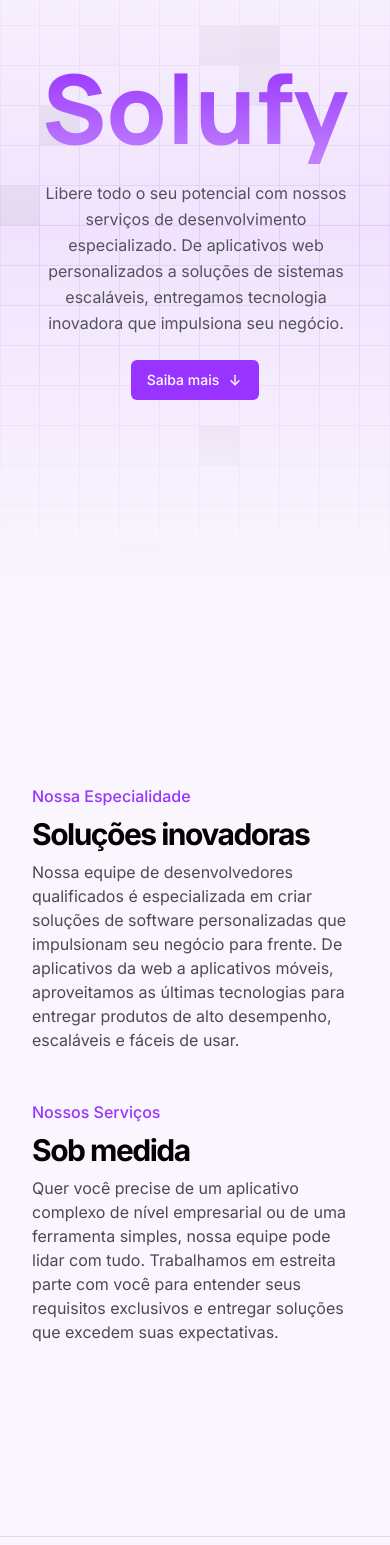
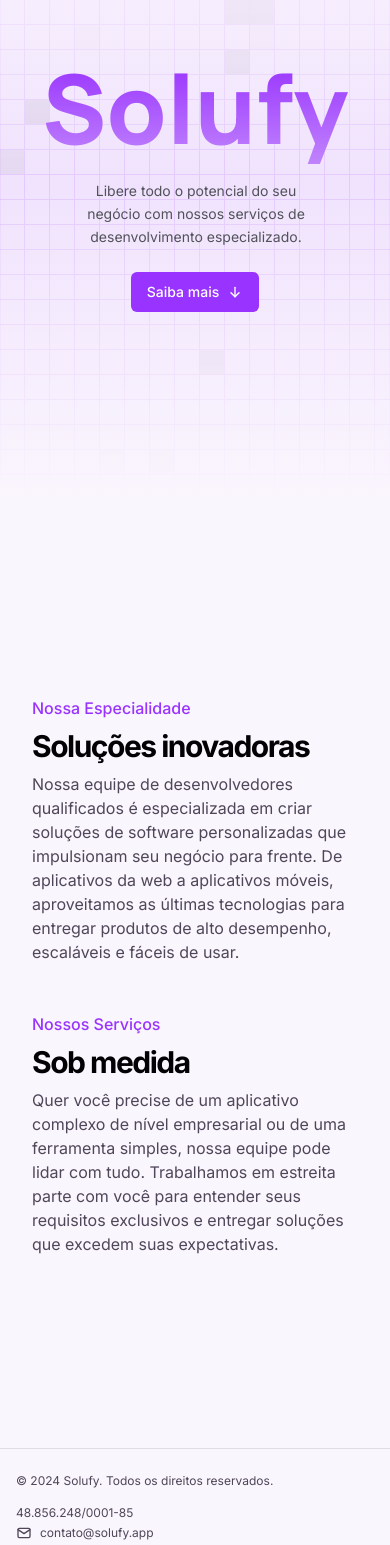
Before and after one commit to solufyapp/solufy-website, a Next.js app: page / in a window 390 px wide. Shown: the part 196-1741 px from the top of the page. Built offline with nearby package versions, Linux system fonts and the light colour scheme.

Commit message:
fix: hero and footer responsiveness

```diff
--- a/src/components/footer.tsx
+++ b/src/components/footer.tsx
@@ -2,11 +2,11 @@ import { IconMail, IconPhone } from "@tabler/icons-react";
 
 export function Footer() {
 	return (
-		<footer className="flex w-full shrink-0 flex-col items-center gap-2 border-t px-4 py-6 text-muted-foreground sm:flex-row md:px-6">
+		<footer className="flex w-full shrink-0 flex-col gap-4 border-t px-4 py-6 text-muted-foreground md:flex-row md:items-center md:px-6">
 			<p className="text-xs">
 				&copy; {new Date().getFullYear()} Solufy. Todos os direitos reservados.
 			</p>
-			<nav className="flex gap-4 sm:ml-auto sm:gap-6">
+			<nav className="flex flex-col gap-1 sm:flex-row sm:gap-4 md:ml-auto">
 				<div className="flex items-center gap-2 text-xs">
 					<span>48.856.248/0001-85</span>
 				</div>
--- a/src/components/hero.tsx
+++ b/src/components/hero.tsx
@@ -17,11 +17,9 @@ export function Hero() {
 						Solufy
 					</h1>
 
-					<p className="max-w-4xl pl-0.5 text-base/relaxed text-zinc-600">
-						Libere todo o seu potencial com nossos serviços de desenvolvimento
-						especializado. De aplicativos web personalizados a soluções de
-						sistemas escaláveis, entregamos tecnologia inovadora que impulsiona
-						seu negócio.
+					<p className="max-w-xl text-balance pl-0.5 text-sm/relaxed text-zinc-600 md:text-lg/relaxed">
+						Libere todo o potencial do seu negócio com nossos serviços de
+						desenvolvimento especializado.
 					</p>
 
 					<Link href="#features" className={buttonVariants()}>
@@ -34,6 +32,8 @@ export function Hero() {
 					numSquares={30}
 					maxOpacity={0.1}
 					duration={3}
+					width={25}
+					height={25}
 					className={cn(
 						"[mask-image:linear-gradient(transparent_25%,white,transparent_75%)]",
 						"inset-x-0 inset-y-[-50%] h-[200%] opacity-70",
```
